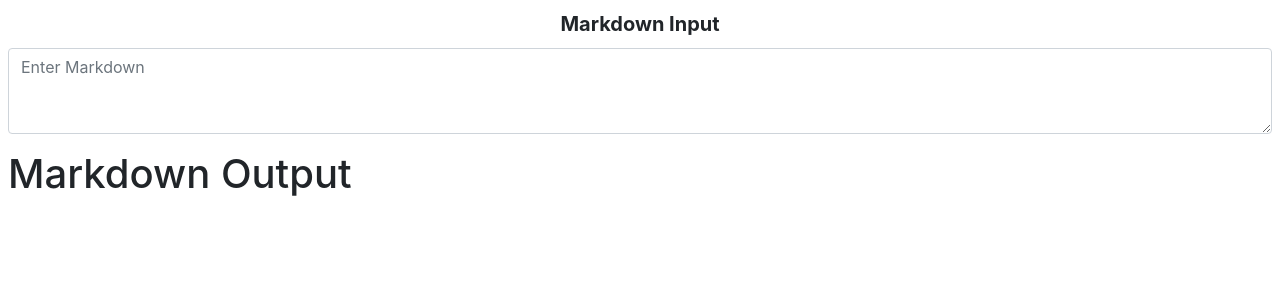
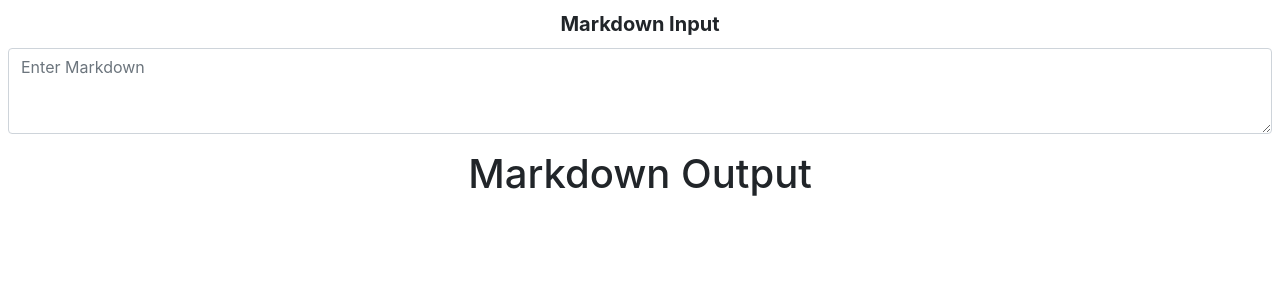
Before and after one commit to AchmadAlfi/fcc-markdown-previewer, a React (Create React App) app: page / in a window 1280 px wide. Shown: the top 300 px of the page. Built offline with nearby package versions, Linux system fonts and the light colour scheme.

Commit message:
Add editor id on textarea

```diff
--- a/src/App.js
+++ b/src/App.js
@@ -23,6 +23,7 @@ class App extends Component {
                 Markdown Input
               </Form.Label>
               <Form.Control
+                id="editor"
                 as="textarea"
                 placeholder="Enter Markdown"
                 rows="3"
@@ -35,8 +36,8 @@ class App extends Component {
           </Form>
         </div>
         <div>
-          <h1>Markdown Output</h1>
-          <div>{marked(markdown)}</div>
+          <h1 className="text-center">Markdown Output</h1>
+          <div dangerouslySetInnerHTML={{ __html: marked(markdown) }}></div>
         </div>
       </div>
     );
```
